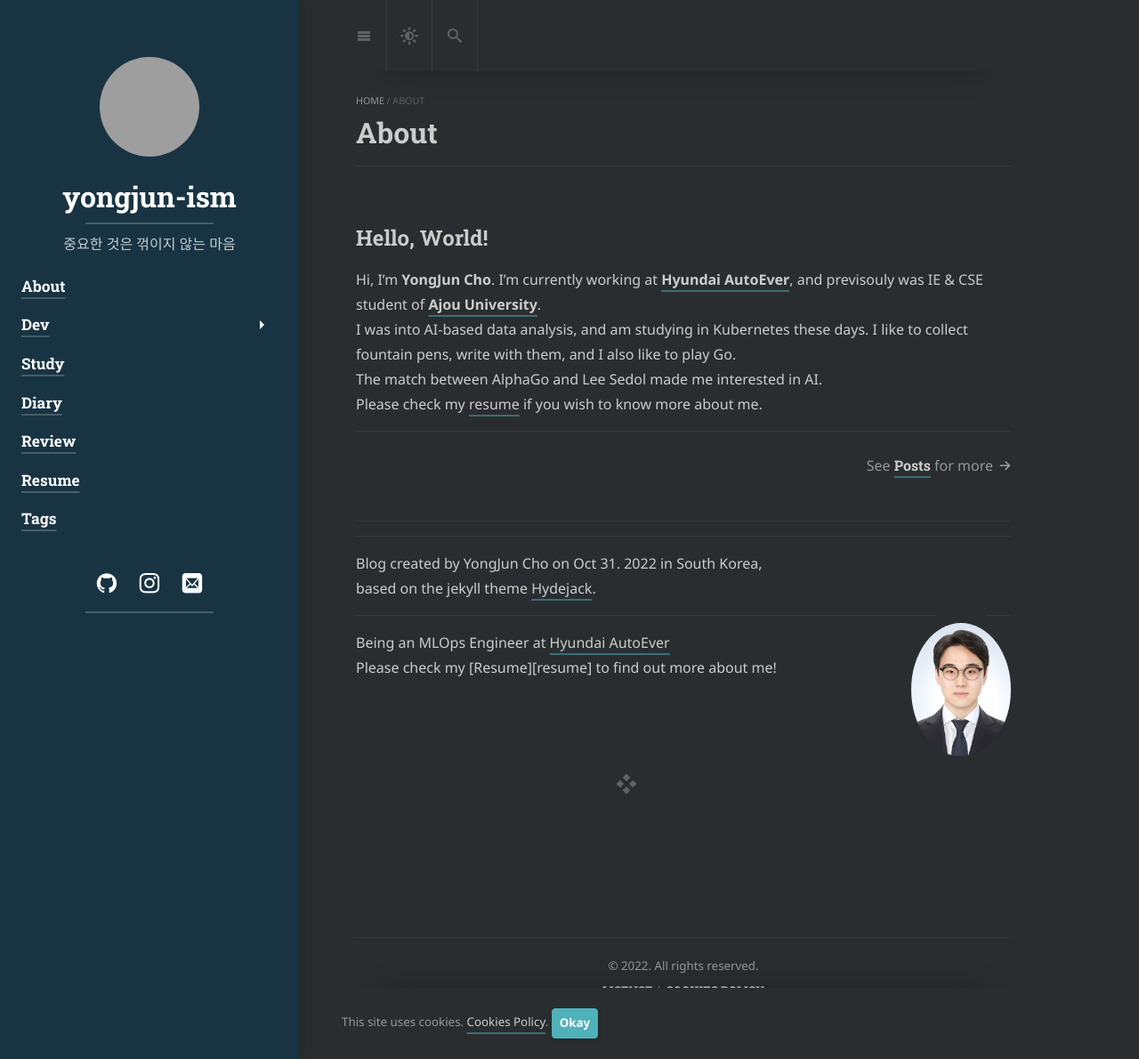
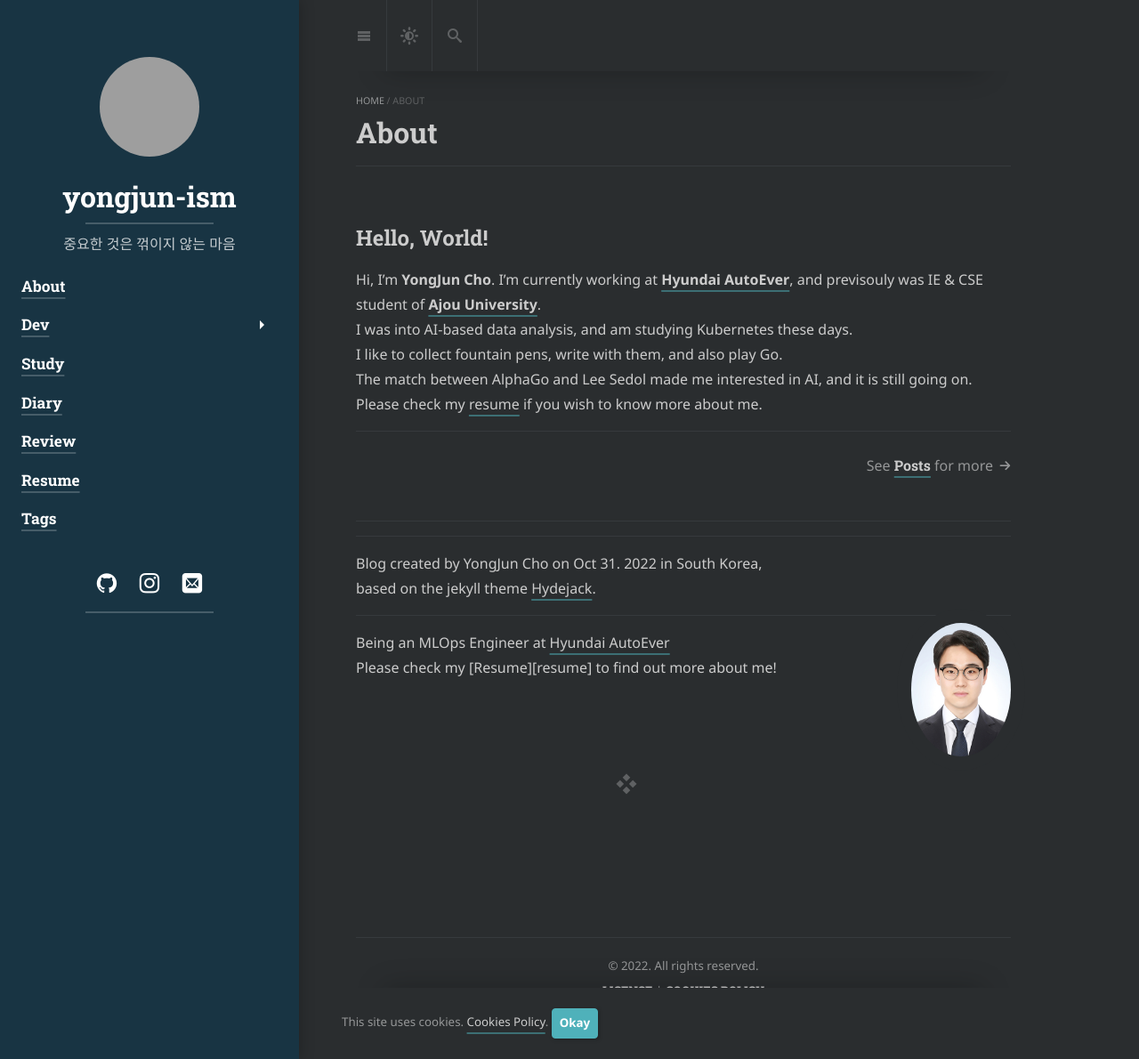
Before and after one commit to yongjunism/yongjunism.github.io, a Jekyll site: the page built from about.md, in a window 1280 px wide and 1190 px high. Shown: the whole window at 89% size. Built offline with Jekyll 4.4.1, drawn with Linux system fonts in a browser that asks for light colours; cached includes are drawn as plain includes; nearby versions of some CDN libraries; some web fonts are replaced; library files that are not in the unit come from our copies; grey boxes are pictures that could not be loaded.

Commit message:
Fix typo

```diff
--- a/about.md
+++ b/about.md
@@ -12,9 +12,9 @@
 Hi, I'm **YongJun Cho**.
 <!-- ,*a.k.a.* **Lazy Ren**.<br> -->
 I'm currently working at **[Hyundai AutoEver]**, and previsouly was IE & CSE student of **[Ajou University]**.<br>
-I was into AI-based data analysis, and am studying in Kubernetes these days.
-I like to collect fountain pens, write with them, and I also like to play Go.<br>
-The match between AlphaGo and Lee Sedol made me interested in AI.<br>
+I was into AI-based data analysis, and am studying Kubernetes these days.<br>
+I like to collect fountain pens, write with them, and also play Go.<br>
+The match between AlphaGo and Lee Sedol made me interested in AI, and it is still going on.<br>
 Please check my [resume] if you wish to know more about me.
 
 ***
```
